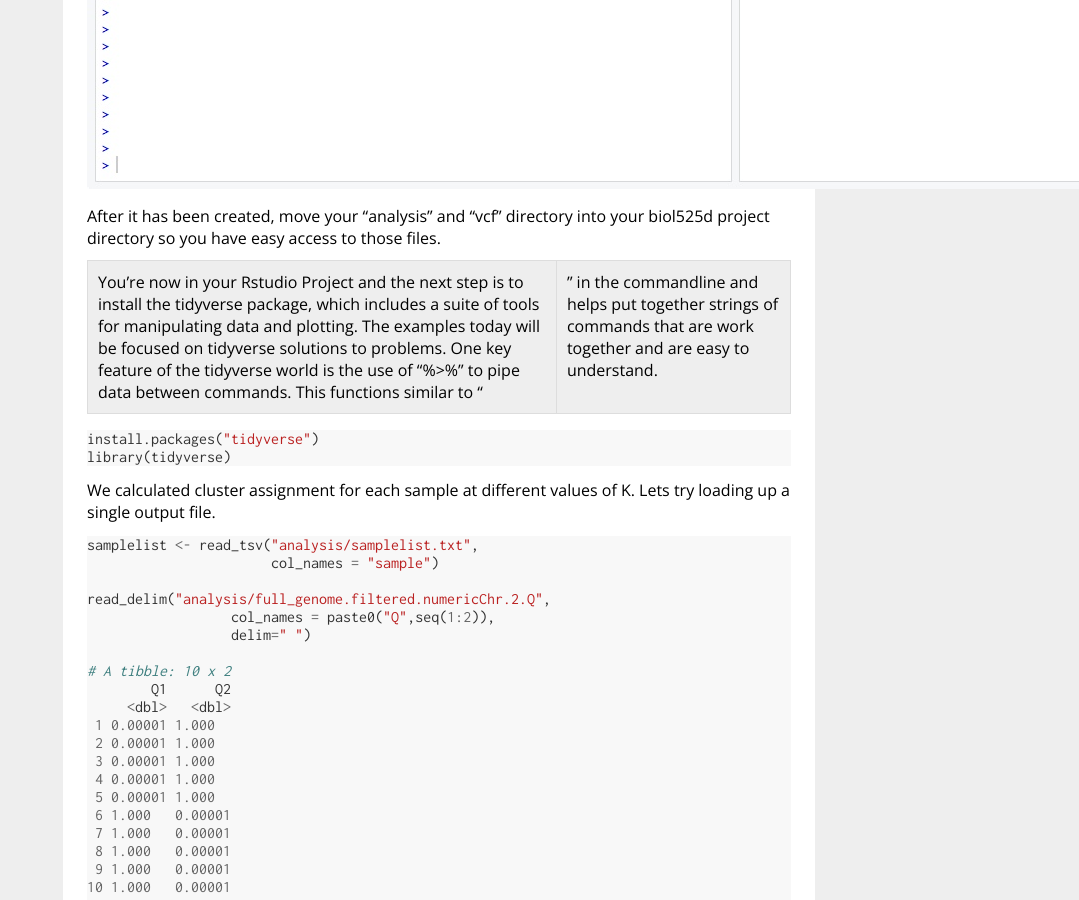
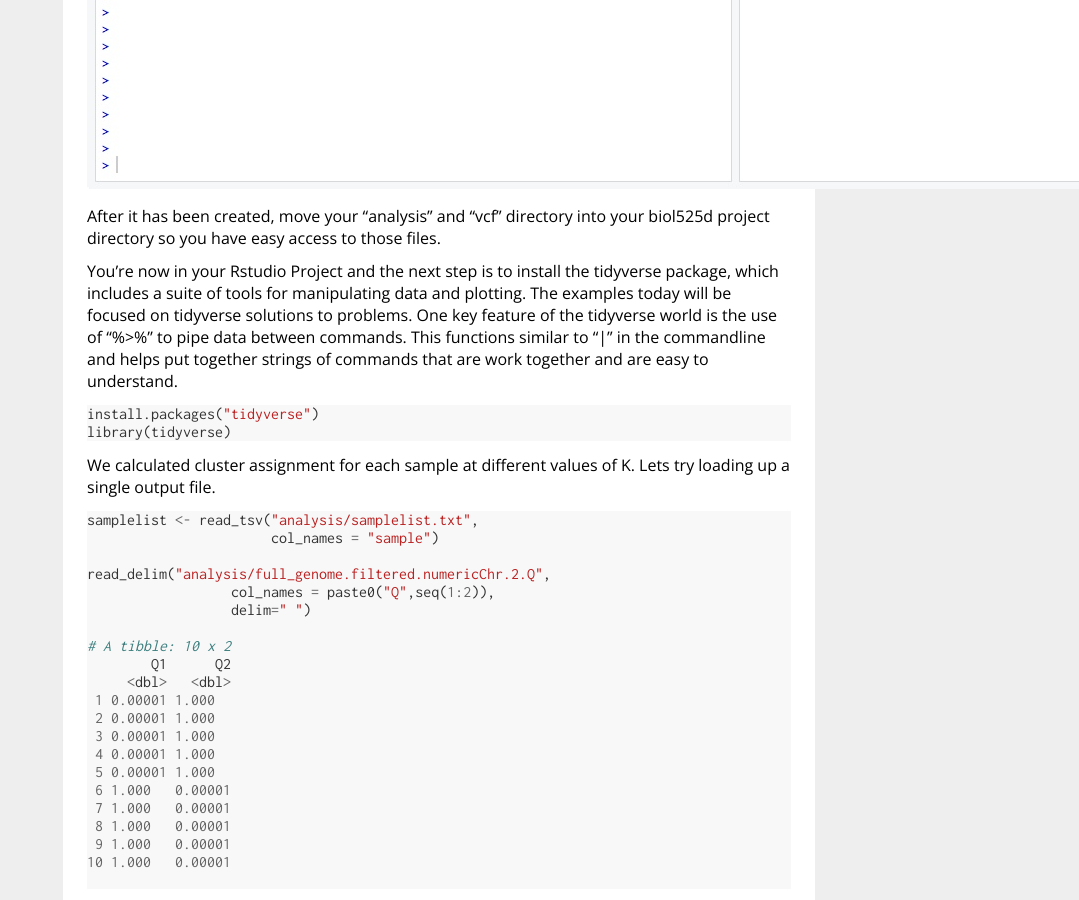
Before and after one commit to owensgl/biol525D, a Jekyll site: the page built from Topic_8-9/plotting_structure.md, in a window 1280 px wide and 900 px high, scrolled down 3166 px. Shown: the whole window, without its empty margins (201-1280 px from the left). Built offline with Jekyll 4.4.1, drawn with Linux system fonts in a browser that asks for light colours; our own code applies the rules of GitHub Pages for plain Markdown files.

```diff
--- a/Topic_8-9/plotting_structure.md
+++ b/Topic_8-9/plotting_structure.md
@@ -29,7 +29,7 @@ Enter directory name "biol525d" and put it somewhere you can get to. In my case,
 After it has been created, move your "analysis" and "vcf" directory into your biol525d project directory so you have easy access to those files.
 
 
-You're now in your Rstudio Project and the next step is to install the tidyverse package, which includes a suite of tools for manipulating data and plotting. The examples today will be focused on tidyverse solutions to problems. One key feature of the tidyverse world is the use of "%>%" to pipe data between commands. This functions similar to "|" in the commandline and helps put together strings of commands that are work together and are easy to understand.
+You're now in your Rstudio Project and the next step is to install the tidyverse package, which includes a suite of tools for manipulating data and plotting. The examples today will be focused on tidyverse solutions to problems. One key feature of the tidyverse world is the use of "%>%" to pipe data between commands. This functions similar to "\|" in the commandline and helps put together strings of commands that are work together and are easy to understand.
 
 
 
```
